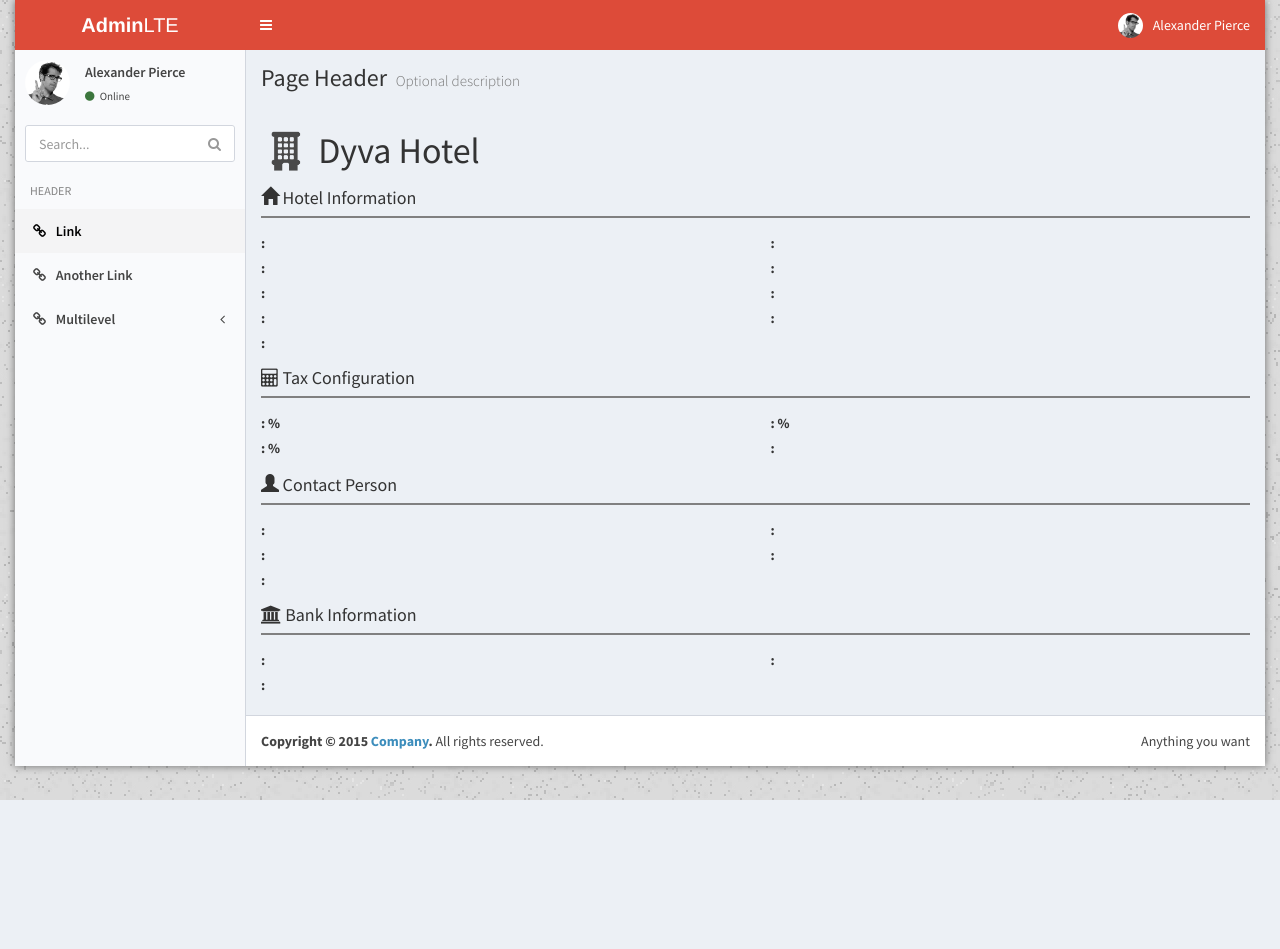
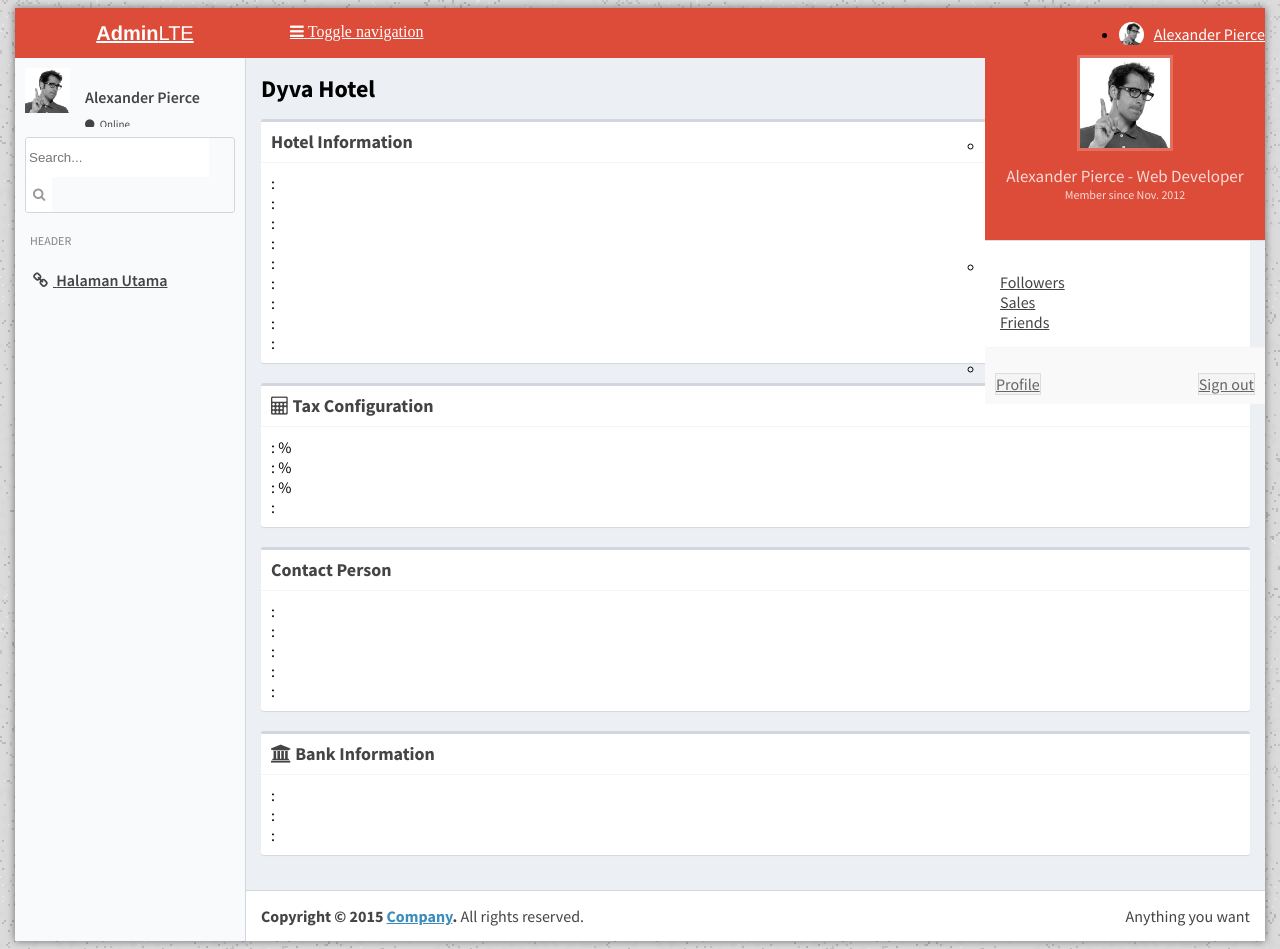
Before and after one commit to prayogo/hms, a Yii app: template views/site/index.php in a window 1280 px wide. Before the commit the page ends 800 px from the top, so only its background shows below. Run offline with PHP 8.4 and a stand-in for Yii, Linux system fonts and the light colour scheme; the template is opened without the code that fills it, so the values that code supplies are empty; some libraries are stand-ins or nearby versions.

Commit message:
- resolve asset - update css to admin lte

```diff
--- a/assets/AppAsset.php
+++ b/assets/AppAsset.php
@@ -19,6 +19,7 @@ class AppAsset extends AssetBundle
     public $baseUrl = '@web';
     public $css = [
         'AdminLTE/css/ionicons.min.css',                //Ionicons
+        'AdminLTE/css/ionicons.min.css',                //Ionicons
         'AdminLTE/css/AdminLTE.min.css',                //AdminLTE Theme
         'AdminLTE/css/skins/skin-red-light.min.css',
         'css/font-awesome/css/font-awesome.min.css'
@@ -27,7 +28,7 @@ class AppAsset extends AssetBundle
         'AdminLTE/js/app.min.js'
     ];
     public $depends = [
-        'yii\web\YiiAsset',
-        'yii\bootstrap\BootstrapAsset',
+        //'yii\web\YiiAsset',
+        //'yii\bootstrap\BootstrapAsset',
     ];
 }
--- a/views/layouts/main.php
+++ b/views/layouts/main.php
@@ -1,14 +1,14 @@
 <?php
 use yii\helpers\Html;
-use yii\bootstrap\Nav;
-use yii\bootstrap\NavBar;
-use yii\widgets\Breadcrumbs;
 use app\assets\AppAsset;
+use app\assets\VendorAsset;
 use kartik\icons\Icon;
+use yii\helpers\Url;
+
 
 /* @var $this \yii\web\View */
 /* @var $content string */
-
+VendorAsset::register($this);
 AppAsset::register($this);
 ?>
 <?php $this->beginPage() ?>
@@ -29,7 +29,7 @@ AppAsset::register($this);
     <!--div class="wrap">
 
         <?php
-
+/*
             NavBar::begin([
                 'brandLabel' => "Dyva Hotel",
                 'brandUrl' => Yii::$app->homeUrl,
@@ -83,22 +83,7 @@ AppAsset::register($this);
                                 'label'=>'<img height="20px" src="'.\Yii::$app->request->BaseUrl.'/img/user.png"/> Users Application',
                                 'url'=>['/user/index']],
                     ]] : '',
-                    Yii::$app->user->isGuest ? '' :
-                    [
-                        'label' => 'Reservation',
-                        'url' => ['#'],
-                        'items'=>[
-                            [
-                                'label'=>'<img height="20px" src="'.\Yii::$app->request->BaseUrl.'/img/customer.png"/> Customers',
-                                'url'=>['/customer/index']],
-                            [
-                                'label'=>'<img height="20px" src="'.\Yii::$app->request->BaseUrl.'/img/reservation.png"/> Room Reservations',
-                                'url'=>['/room-reservation/index']],
-                            [
-                                'label'=>'<img height="20px" src="'.\Yii::$app->request->BaseUrl.'/img/payment.png"/> Payments',
-                                'url'=>['/payment/index']],
-                        ]
-                    ],
+
                     Yii::$app->user->isGuest ?
                         ['label' => 'Login', 'url' => ['/site/login']] :
                         ['label' => 'Logout (' . Yii::$app->user->identity->fullname . ')',
@@ -107,19 +92,11 @@ AppAsset::register($this);
                 ],
                 'encodeLabels' => false
             ]);
-            NavBar::end();
+            NavBar::end();*/
         ?>
 
+    </div-->
 
-        <div class="container">
-            <?= Breadcrumbs::widget([
-                'links' => isset($this->params['breadcrumbs']) ? $this->params['breadcrumbs'] : [],
-            ]) ?>
-            <?= $content ?>
-        </div>
-    </div>
-
-    -->
 
 </body>
 
@@ -195,13 +172,11 @@ AppAsset::register($this);
           </div>
         </nav>
       </header>
-      <!-- Left side column. contains the logo and sidebar -->
+
       <aside class="main-sidebar">
 
-        <!-- sidebar: style can be found in sidebar.less -->
         <section class="sidebar">
 
-          <!-- Sidebar user panel (optional) -->
           <div class="user-panel">
             <div class="pull-left image">
               <img src="<?=\Yii::$app->request->BaseUrl?>/AdminLTE/img/user2-160x160.jpg" class="img-circle" alt="User Image">
@@ -213,7 +188,6 @@ AppAsset::register($this);
             </div>
           </div>
 
-          <!-- search form (Optional) -->
           <form action="#" method="get" class="sidebar-form">
             <div class="input-group">
               <input type="text" name="q" class="form-control" placeholder="Search...">
@@ -222,50 +196,58 @@ AppAsset::register($this);
               </span>
             </div>
           </form>
-          <!-- /.search form -->
 
-          <!-- Sidebar Menu -->
           <ul class="sidebar-menu">
             <li class="header">HEADER</li>
-            <!-- Optionally, you can add icons to the links -->
-            <li class="active"><a href="#"><i class="fa fa-link"></i> <span>Link</span></a></li>
-            <li><a href="#"><i class="fa fa-link"></i> <span>Another Link</span></a></li>
+            <li><a href="<?= Url::toRoute('site/index') ?>"><i class="fa fa-link"></i> <span>Halaman Utama</span></a></li>
+
+            <?php if (isset(Yii::$app->user->identity->admin) && Yii::$app->user->identity->admin == "Y"){ ?>
             <li class="treeview">
-              <a href="#"><i class="fa fa-link"></i> <span>Multilevel</span> <i class="fa fa-angle-left pull-right"></i></a>
+              <a href="#"><i class="fa fa-link"></i> <span>Admin</span> <i class="fa fa-angle-left pull-right"></i></a>
               <ul class="treeview-menu">
-                <li><a href="#">Link in level 2</a></li>
-                <li><a href="#">Link in level 2</a></li>
+                <li><a href="<?= Url::toRoute('hotel/index') ?>">Informasi Hotel</a></li>
+                <li class="divider"></li>
+                <li><a href="<?= Url::toRoute('equipment/index') ?>">Fasilitas</a></li>
+                <li><a href="<?= Url::toRoute('floor/index') ?>">Lantai</a></li>
+                <li><a href="<?= Url::toRoute('identification-type/index') ?>">Tipe Identifikasi</a></li>
+                <li><a href="<?= Url::toRoute('room-status/index') ?>">Status Kamar</a></li>
+                <li><a href="<?= Url::toRoute('service-item/index') ?>">Produk Jual</a></li>
+                <li class="divider"></li>
+                <li><a href="<?= Url::toRoute('room-type/index') ?>">Tipe Kamar</a></li>
+                <li><a href="<?= Url::toRoute('room/index') ?>">Kamar</a></li>
+                <li><a href="<?= Url::toRoute('user/index') ?>">User Aplikasi</a></li>
               </ul>
             </li>
+            <?php } ?>
+
+
+            <?php if (!Yii::$app->user->isGuest){ ?>
+            <li class="treeview">
+              <a href="#"><i class="fa fa-link"></i> <span>Reservasi Kamar</span> <i class="fa fa-angle-left pull-right"></i></a>
+              <ul class="treeview-menu">
+                <li><a href="<?= Url::toRoute('customer/index') ?>">Pelanggan</a></li>
+                <li class="divider"></li>
+                <li><a href="<?= Url::toRoute('room-reservation/index') ?>">Reservasi</a></li>
+                <li><a href="<?= Url::toRoute('payment/index') ?>">Pembayaran</a></li>
+              </ul>
+            </li>
+            <?php } ?>
+
           </ul><!-- /.sidebar-menu -->
+
         </section>
         <!-- /.sidebar -->
       </aside>
 
       <!-- Content Wrapper. Contains page content -->
       <div class="content-wrapper">
-        <!-- Content Header (Page header) -->
-        <section class="content-header">
-          <h1>
-            Page Header
-            <small>Optional description</small>
-          </h1>
-          <?= Breadcrumbs::widget([
-            'links' => isset($this->params['breadcrumbs']) ? $this->params['breadcrumbs'] : [],
-          ]) ?>
-        </section>
 
-        <!-- Main content -->
-        <section class="content">
+        <?php $this->beginBody() ?>
 
-          <!-- Your Page Content Here -->
-            <?php $this->beginBody() ?>
+        <?= $content ?>
 
-            <?= $content ?>
+        <?php $this->endBody() ?>
 
-            <?php $this->endBody() ?>
-
-        </section><!-- /.content -->
       </div><!-- /.content-wrapper -->
 
       <!-- Main Footer -->
@@ -344,3 +326,16 @@ AppAsset::register($this);
   </body>
 </html>
 <?php $this->endPage() ?>
+
+<style type="text/css">
+    .divider{
+        border-bottom: 1px solid #D6D6D6;
+        margin-left: 5px !important;
+        margin-right: 10px !important;
+        margin-top: 2px !important;
+        margin-bottom: 2px !important;
+    }
+    .select2-selection__rendered{
+      margin-top: 1px !important
+    }
+</style>
--- a/views/site/index.php
+++ b/views/site/index.php
@@ -1,16 +1,11 @@
 <?php
 use yii\helpers\Html;
+use yii\widgets\Breadcrumbs;
+
+\yii\web\jQueryAsset::register($this);
 
 /* @var $this yii\web\View */
 $this->title = 'Dyva Hotel';
-?>
-<div class="hotel-view">
-
-    <h1>
-        <img height="50px" src="<?=\Yii::$app->request->BaseUrl?>/img/hotel.png"/>
-        <span style="vertical-align: middle;"><?= Html::encode($this->title) ?></span></h1>
-
-<?php
 
 $model = \app\models\Hotel::find()->one();
 $tax = \app\models\Tax::find()->one();
@@ -19,7 +14,20 @@ $this->title = 'Dyva Hotel';
 
 ?>
 
-    <h4><i class="glyphicon glyphicon-home"></i> Hotel Information</h4>
+<section class="content-header">
+  <h1><?= Html::encode($this->title) ?></h1>
+  <?= Breadcrumbs::widget([
+    'links' => isset($this->params['breadcrumbs']) ? $this->params['breadcrumbs'] : [],
+  ]) ?>
+</section>
+
+<section class="content">
+
+    <div class="box box-default">
+        <div class="box-header with-border">
+            <h3 class="box-title"><i class="glyphicon glyphicon-home"></i> Hotel Information</h3>
+        </div>
+        <div class="box-body">
             <div class="row">
                 <div class="col-xs-6">
                     <?= Html::activeLabel($model, 'name', ['class'=>'label-col']); ?>
@@ -66,9 +74,14 @@ $this->title = 'Dyva Hotel';
                     <?= Html::label(': ' . $model->address); ?>
                 </div>
             </div>
+        </div>
+    </div>
 
-
-    <h4><i class="fa fa-calculator"></i> Tax Configuration</h4>
+    <div class="box box-default">
+        <div class="box-header with-border">
+            <h3 class="box-title"><i class="fa fa-calculator"></i> Tax Configuration</h3>
+        </div>
+        <div class="box-body">
             <div class="row">
                 <div class="col-xs-6">
                     <?= Html::activeLabel($tax, 'room', ['class'=>'label-col']); ?>
@@ -89,8 +102,14 @@ $this->title = 'Dyva Hotel';
                     <?= Html::label(': ' . $tax->currency); ?>
                 </div>
             </div>
+        </div>
+    </div>
 
-    <h4><i class="glyphicon glyphicon-user"></i> Contact Person</h4>
+    <div class="box box-default">
+        <div class="box-header with-border">
+            <h3 class="box-title"><i class="glyphicon glyphicon-user"></i> Contact Person</h3>
+        </div>
+        <div class="box-body">
             <div class="row">
                 <div class="col-xs-6">
                     <?= Html::activeLabel($contact, 'name', ['class'=>'label-col']); ?>
@@ -117,9 +136,14 @@ $this->title = 'Dyva Hotel';
                     <?= Html::label(': ' . $contact->address); ?>
                 </div>
             </div>
+        </div>
+    </div>
 
-
-    <h4><i class="fa fa-bank"></i> Bank Information</h4>
+    <div class="box box-default">
+        <div class="box-header with-border">
+            <h3 class="box-title"><i class="fa fa-bank"></i> Bank Information</h3>
+        </div>
+        <div class="box-body">
             <div class="row">
                 <div class="col-xs-6">
                     <?= Html::activeLabel($bank, 'name', ['class'=>'label-col']); ?>
@@ -136,15 +160,14 @@ $this->title = 'Dyva Hotel';
                     <?= Html::label(': ' . $bank->branch); ?>
                 </div>
             </div>
-
+        </div>
     </div>
 
+</section>
+
+
+
 <style>
-    h4{
-        border-bottom: 2px solid gray;
-        padding-bottom: 8px;
-        margin-bottom: 15px;
-    }
     .button-update{
         margin-left:0px !important;
         margin-top:10px;
```
Also changed, not shown: views/hotel/index.php (+45 -19 lines), views/hotel/update.php (+23 -3 lines). Lines whose indentation alone changed are shown as unchanged.
